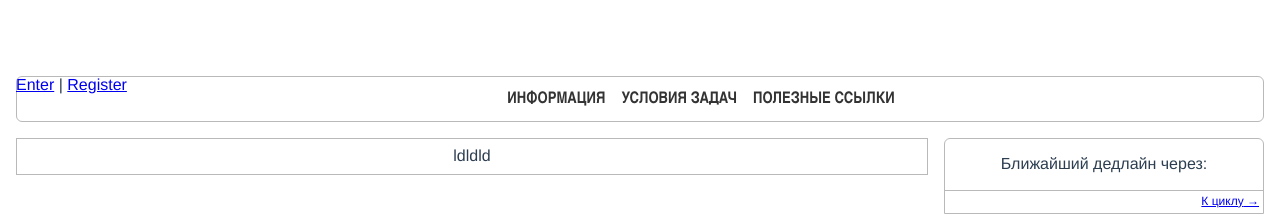
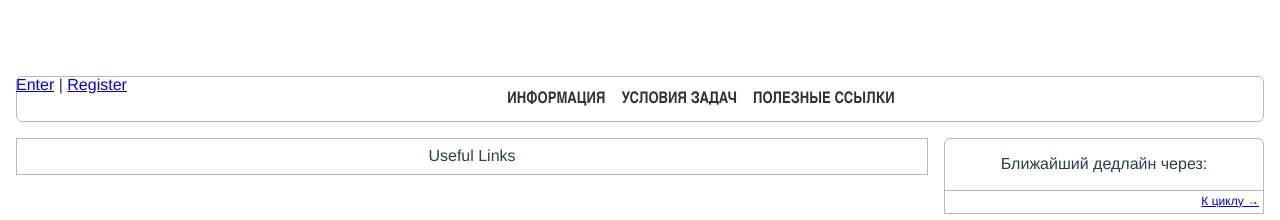
Before and after one commit to Vanchugor/kteach, a Vue app in the folder front/: page / in a window 1280 px wide. Both pictures are taken after a click on the link "ПОЛЕЗНЫЕ ССЫЛКИ". Shown: the top 220 px of the page. Built offline with nearby package versions, Linux system fonts and the light colour scheme.

Commit message:
Rename module UsefulLinks

```diff
--- a/front/src/components/Header.vue
+++ b/front/src/components/Header.vue
@@ -16,7 +16,7 @@
       <ul>
         <li><a href="#" @click.prevent="changePage('Info')">Информация</a></li>
         <li><a href="#" @click.prevent="changePage('CycleListPage')">Условия Задач</a></li>
-        <li><a href="#" @click.prevent="changePage('UsefullLinks')">Полезные ссылки</a></li>
+        <li><a href="#" @click.prevent="changePage('UsefulLinks')">Полезные ссылки</a></li>
       </ul>
     </nav>
   </header>
--- a/front/src/components/Middle.vue
+++ b/front/src/components/Middle.vue
@@ -5,7 +5,7 @@
             <ContactsSection/>
         </aside>
         <main>
-            <UsefullLinks v-if="page === 'UsefullLinks'"/>
+            <UsefulLinks v-if="page === 'UsefulLinks'"/>
             <CycleListPage v-if="page === 'CycleListPage'" :tasksCycles="tasksCycles"/>
             <Cycle v-if="page === 'Cycle'" :cycle="cycle"/>
         </main>
@@ -13,7 +13,7 @@
 </template>
 
 <script>
-import UsefullLinks from "@/components/page/UsefullLinks.vue";
+import UsefulLinks from "@/components/page/UsefulLinks.vue";
 import CycleListPage from "@/components/page/CycleListPage.vue";
 import Cycle from "@/components/patterns/Cycle.vue";
 import ContactsSection from "@/components/aside/ContactsSection.vue";
@@ -28,7 +28,7 @@ export default {
     components: {
         Cycle,
         CycleListPage,
-        UsefullLinks,
+        UsefulLinks,
         ContactsSection,
         DeadlineSection,
     },
--- a/front/src/components/page/UsefullLinks.vue
+++ b/front/src/components/page/UsefulLinks.vue
@@ -1,12 +1,12 @@
 <template>
   <div class="links">
-    ldldld
+      Useful Links
   </div>
 </template>
 
 <script>
 export default {
-  name: "UsefullLinks"
+  name: "UsefulLinks"
 }
 </script>
 
```
